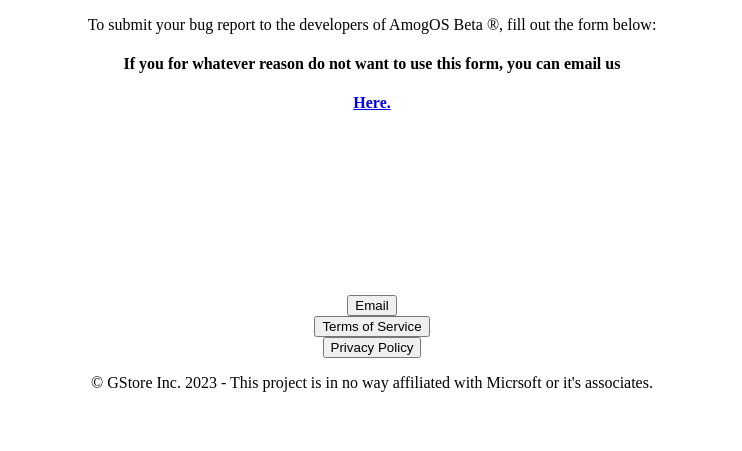
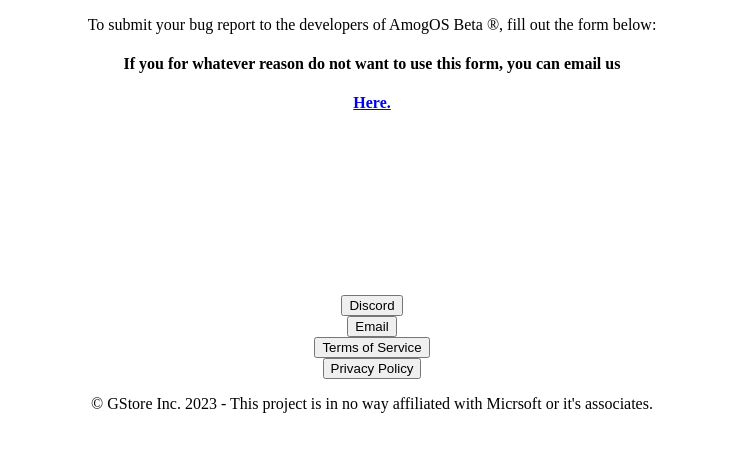
Before and after one commit to gstore1/amogOS, a plain HTML site: page bugrep.html in a window 1280 px wide. Shown: the part 105-556 px from the top of the page, without its empty margins (268-1010 px from the left). Drawn offline with Linux system fonts and the light colour scheme.

Commit message:
Update bugrep.html

```diff
--- a/bugrep.html
+++ b/bugrep.html
@@ -15,7 +15,8 @@
 
 
 
-   <center><input type="button" onclick="location.href='mailto: gstore123@proton.me';" value="Email" /></center>
+   <center><input type="button" onclick="location.href='gstore1.github.io/amogos/discord.html';" value="Discord" /></center>
+      <center><input type="button" onclick="location.href='mailto: gstore123@proton.me';" value="Email" /></center>
 	<center><input type="button" onclick="location.href='https://gstore1.github.io/amogos/tos.html';" value="Terms of Service" /></center>
 	<center><input type="button" onclick="location.href='https://gstore1.github.io/amogos/privacy.html';" value="Privacy Policy" /></center>
 	<center><p>© GStore Inc. 2023 -  This project is in no way affiliated with Micrsoft or it's associates.</p></center>
```
